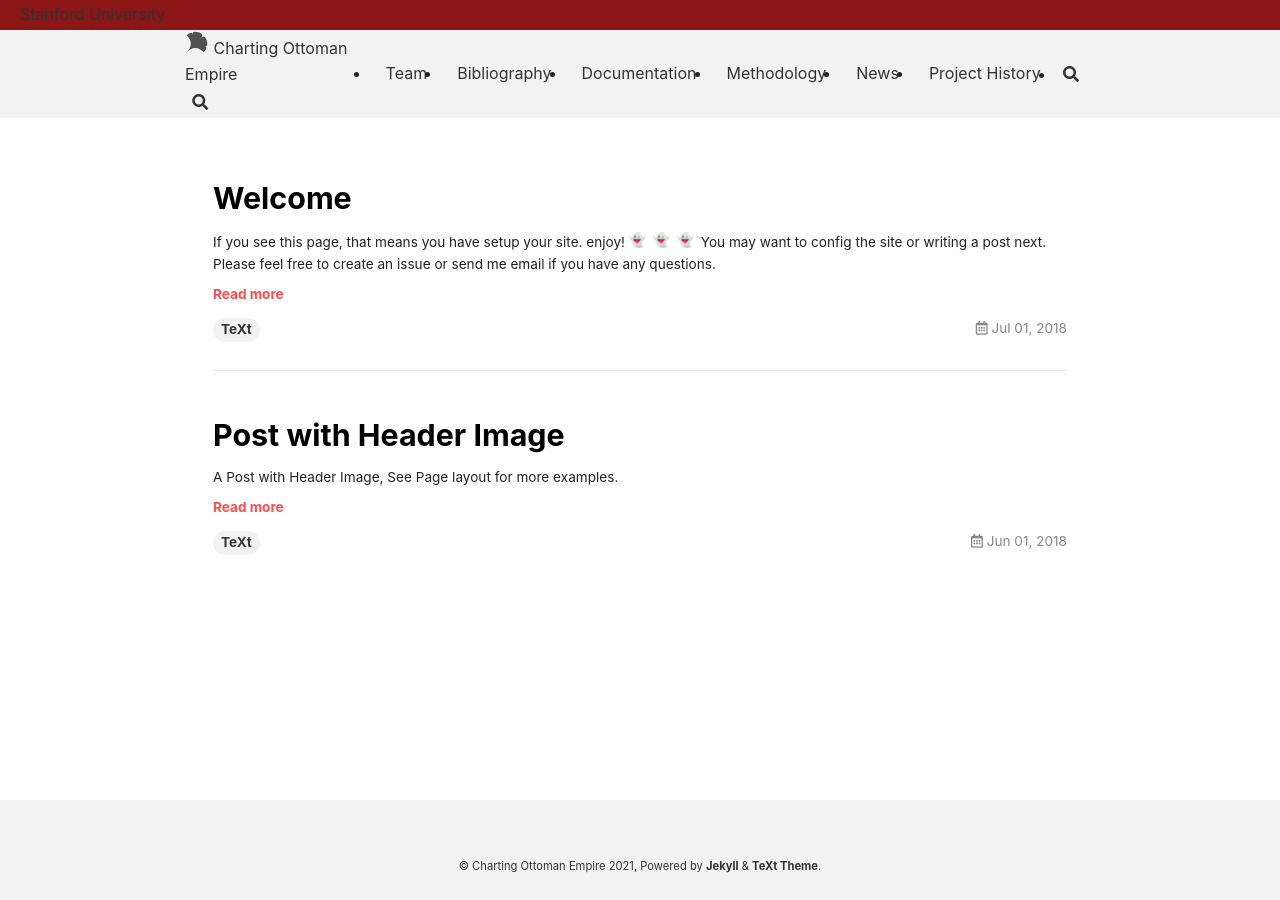
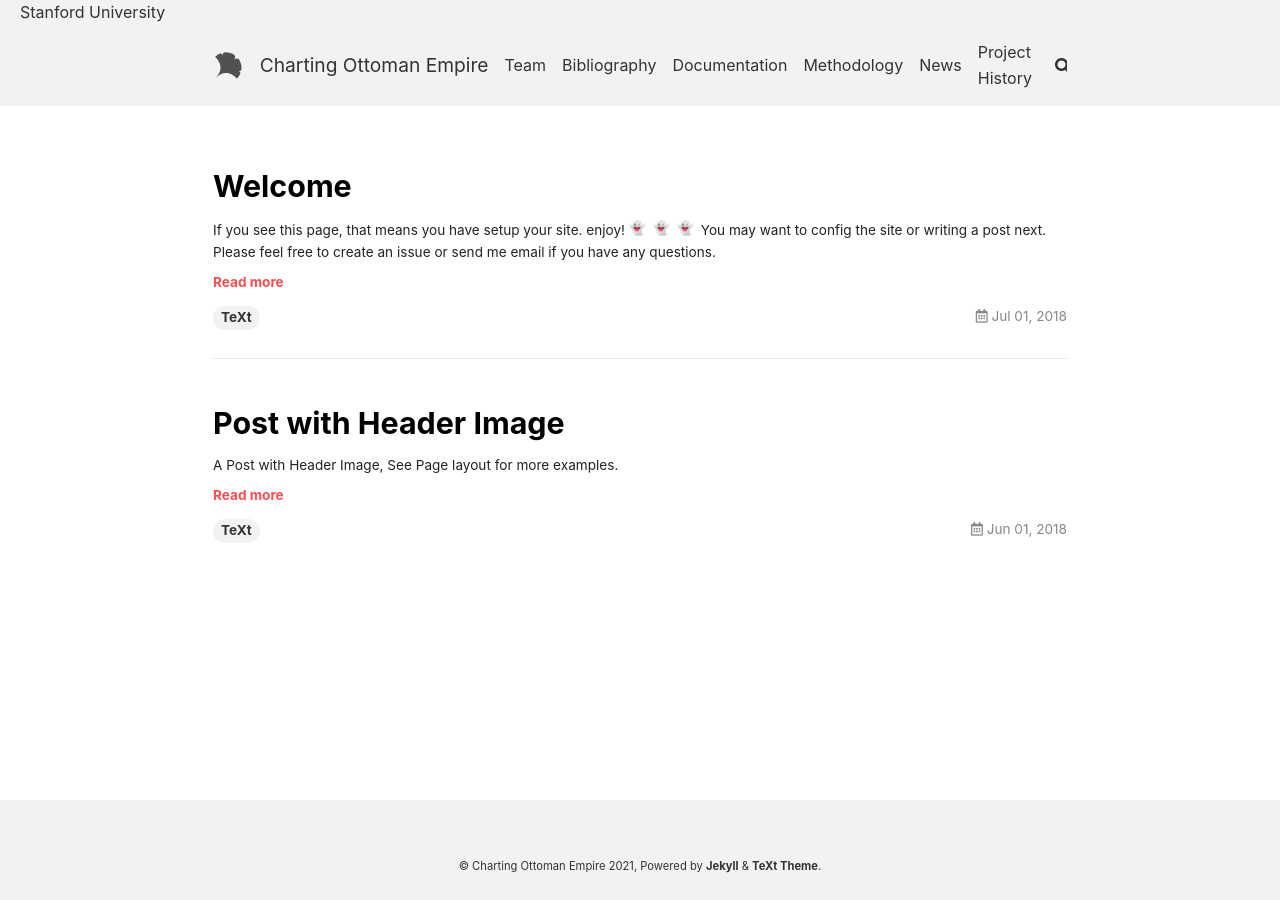
Before and after one commit to ottoman-middle-eastern-dh-lab/charting-ottoman-empire, a Jekyll site: the page built from index.html, in a window 1280 px wide. Built offline with Jekyll 4.4.1, drawn with Linux system fonts in a browser that asks for light colours; nearby versions of some CDN libraries; emoji names are drawn with the system emoji font; the list of posts is cut into pages by our own code.

Commit message:
Update _header.scss

```diff
--- a/_sass/components/_header.scss
+++ b/_sass/components/_header.scss
@@ -1,10 +1,9 @@
-// ✅ Ensure the Header Stays Full Width
 .header {
   background: $header-background;
   width: 100%;
-  max-width: 100vw;
-  margin: 0 auto;
-  padding: 0; // Remove padding to prevent shrinking
+  max-width: 2000px; // Expanded width
+  margin: 0 auto; // Centers the header
+  padding: 0 20px; // Adds some padding on the sides
 
   a {
     font-weight: map-get($base, font-weight);
@@ -14,9 +13,8 @@
 
   .main {
     @include flexbox();
-    justify-content: space-between;
+    justify-content: space-between; // Ensures proper spacing
     width: 100%;
-    padding: 0 20px; // Adds spacing inside the main content
 
     @include media-breakpoint-down(md) {
       @include flex-direction(column);
@@ -24,57 +22,125 @@
   }
 }
 
-// ✅ Stanford Band (Red Bar at the Top) - Now Fully Spans Width
-#stanford-band {
-  background-color: #8C1515;
-  height: 30px;
-  width: 100vw;
-  min-width: 100%;
-  display: flex;
-  align-items: center;
-  justify-content: flex-start;
-  padding-left: 20px;
-  position: absolute; // 🛠️ FIX: Ensures it stays at the very top
-  top: 0;
-  left: 0;
-}
+// Dark and Light Theme Variations
+.header--dark {
+  @extend .text--dark;
+  background: rgba(#000, .15);
 
-// ✅ Adjust Navigation to Account for Stanford Band
-.header .main {
-  padding-top: 30px; // 🛠️ FIX: Prevents overlap by shifting content below the band
-}
-
-// ✅ Navigation Bar Fixes
-.navigation {
-  width: 100%;
-  max-width: 2000px;
-  display: flex;
-  justify-content: center; // 🛠️ Centers navigation items
-  align-items: center;
-  margin: 0 auto;
-
-  & > ul {
-    display: flex;
-    flex-wrap: nowrap;
-    justify-content: center; // Centers nav items horizontally
-    align-items: center;
-    width: 100%;
-    height: map-get($layout, header-height);
-    padding: 0;
-    margin: 0;
-
-    @include media-breakpoint-down(md) {
-      flex-wrap: wrap; // Allows items to wrap on smaller screens
-      height: auto;
+  .navigation__item--active {
+    &::after {
+      @include split-line(bottom, 4px, $text-color-theme-dark);
     }
   }
 }
 
-// ✅ Fix Navigation Items Alignment
+.header--light {
+  @extend .text--light;
+  background: rgba(#fff, .15);
+
+  .navigation__item--active {
+    &::after {
+      @include split-line(bottom, 4px, $text-color-theme-light);
+    }
+  }
+}
+
+// Header Title & Branding
+.header__title {
+  @include menu(3, 0);
+  @include align-items(center);
+  @include flex-wrap(nowrap);
+  @include flex(2); // Increases space for title
+  height: map-get($layout, header-height);
+  margin-right: map-get($spacers, 3);
+  white-space: nowrap;
+
+  @include media-breakpoint-down(md) {
+    height: auto;
+    margin-right: 0;
+  }
+
+  & > .header__brand {
+    @include flex(1);
+
+    @include media-breakpoint-down(md) {
+      height: map-get($layout, header-height-sm);
+    }
+  }
+
+  & > .search-button {
+    display: none;
+    margin-left: map-get($spacers, 2);
+
+    @include media-breakpoint-down(md) {
+      @include flexbox();
+    }
+  }
+}
+
+// Logo & Branding
+.header__brand {
+  @include flexbox();
+  @include align-items(center);
+
+  & > svg {
+    width: map-get($base, font-size-h4) * 1.6;
+    height: map-get($base, font-size-h4) * 1.6;
+    margin-right: map-get($spacers, 3);
+    vertical-align: middle;
+
+    @include media-breakpoint-down(md) {
+      width: map-get($base, font-size-h4) * 1.2;
+      height: map-get($base, font-size-h4) * 1.2;
+    }
+  }
+
+  & > a {
+    display: inline-block;
+    font-size: map-get($base, font-size-h4);
+
+    @include media-breakpoint-down(md) {
+      font-size: map-get($base, font-size-h4-small);
+    }
+  }
+}
+
+// Navigation Styling
+.navigation {
+  @include overflow(auto, "x");
+  flex-grow: 1; // Allows navigation to take up more space
+  width: 100%;
+  max-width: 2000px;
+
+  & > ul {
+    width: 100%;
+    max-width: 2000px; // Ensures it takes full width
+    margin: 0 auto;
+    height: map-get($layout, header-height);
+    padding-bottom: 0;
+
+    @include media-breakpoint-down(md) {
+      padding-bottom: 4px;
+      margin: -4px 0 0 0;
+    }
+
+    @include menu(3, 2, nowrap);
+    @include align-items(center);
+
+    @include media-breakpoint-down(md) {
+      height: auto;
+    }
+
+    .search-button {
+      @include media-breakpoint-down(md) {
+        display: none;
+      }
+    }
+  }
+}
+
+// Individual Navigation Items
 .navigation__item {
-  padding: 10px 15px; // Ensures proper spacing
-  white-space: nowrap; // Prevents text from breaking onto multiple lines
-
   &::after {
     display: block;
     margin-bottom: -4px;
@@ -83,7 +149,7 @@
   }
 }
 
-// ✅ Active Navigation Item Styling
+// Active Navigation Item Styling
 .navigation__item--active {
   a {
     @include link-colors($main-color-1, $main-color-1);
```
